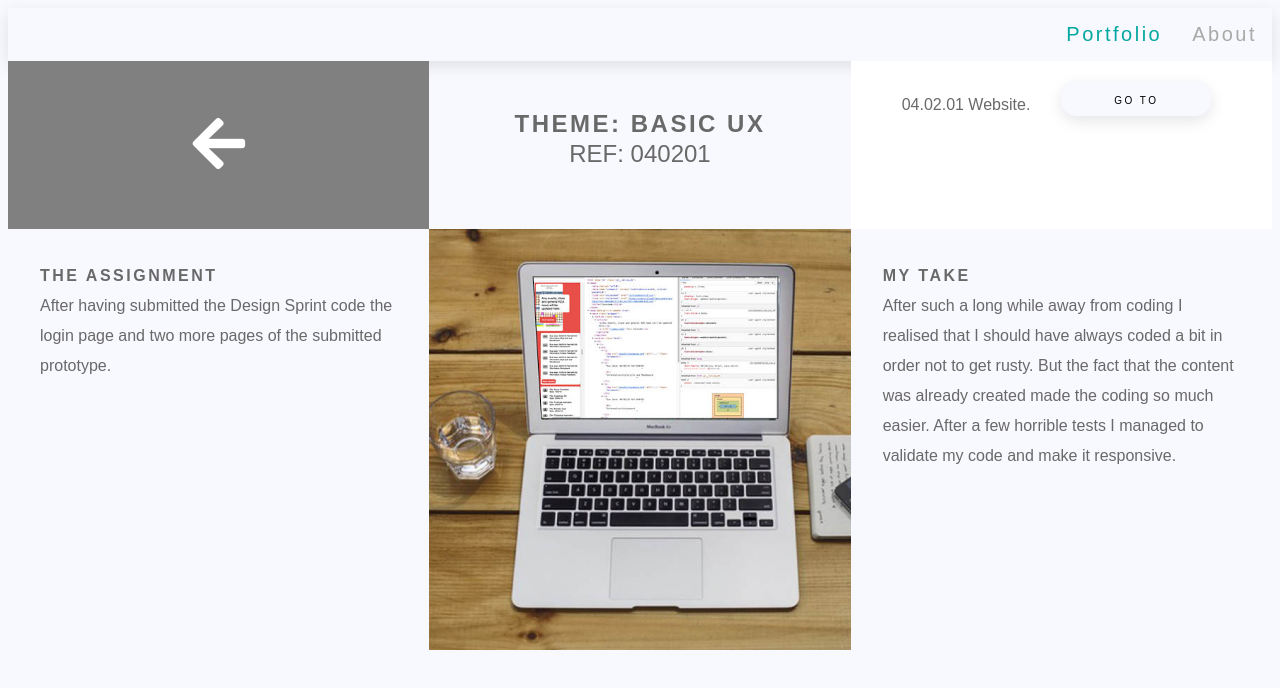
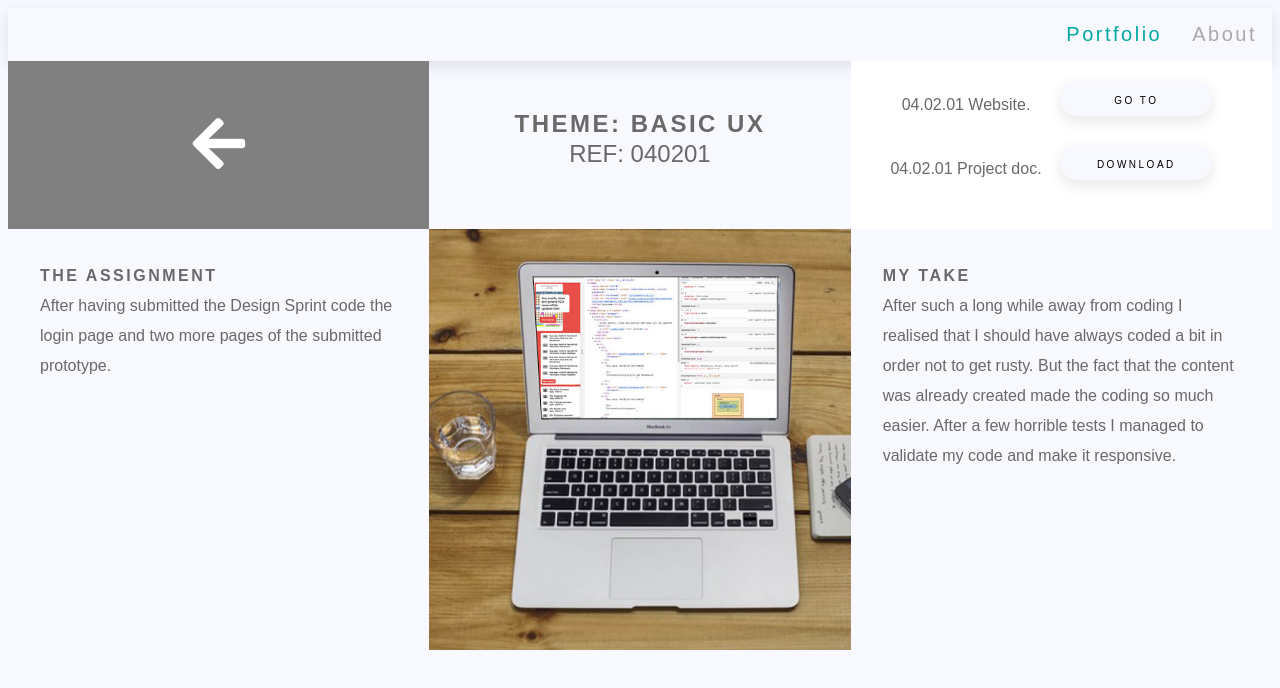
Before and after one commit to lisambr/portfoliowebsitetest5, a plain HTML site: page assignments/040201.html in a window 1280 px wide. Drawn offline with Linux system fonts and the light colour scheme.

Commit message:
added 040201 pdf

```diff
--- a/assignments/040201.html
+++ b/assignments/040201.html
@@ -48,6 +48,15 @@
                         </p>
                     </a>
                 </div>
+                <p class="projectinfo1">
+                    04.02.01 Project doc.</p>
+                <div class="projectbtn">
+                    <a href="/dwlfiles/040201.pdf">
+                        <p class="projectinfo">
+                            DOWNLOAD
+                        </p>
+                    </a>
+                </div>
             </article>
             <article id="assignmentbox">
                 <div class="order">
```
Also changed, not shown: 1 other file.
